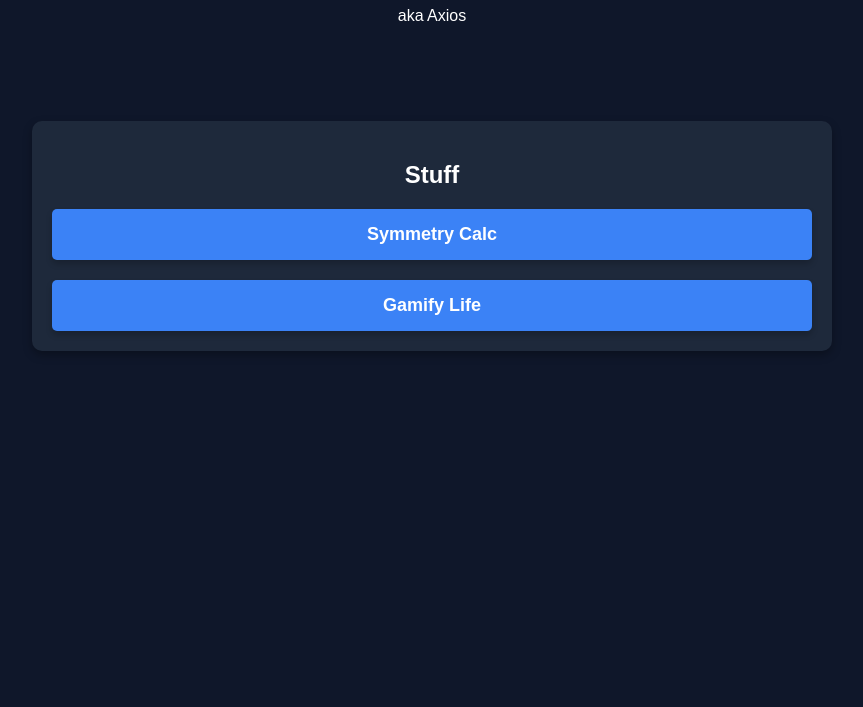
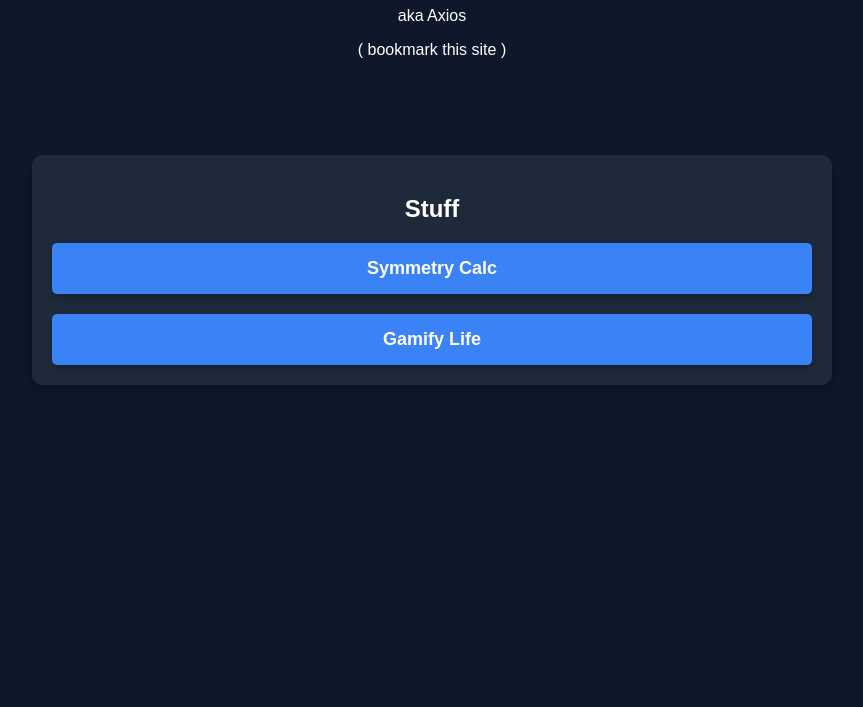
Before and after one commit to KingAxios/murtaza, a plain HTML site: page index.html in a window 1280 px wide. Shown: the part 93-800 px from the top of the page, without its empty margins (208-1071 px from the left). Drawn offline with Linux system fonts and the light colour scheme.

Commit message:
index.html

```diff
--- a/index.html
+++ b/index.html
@@ -69,6 +69,7 @@
     <header>
         <h1>Murtaza's Fun Stuff</h1>
         <p>aka Axios</p>
+        <p>( bookmark this site )</p>
     </header>
 
     <div class="container">
```
